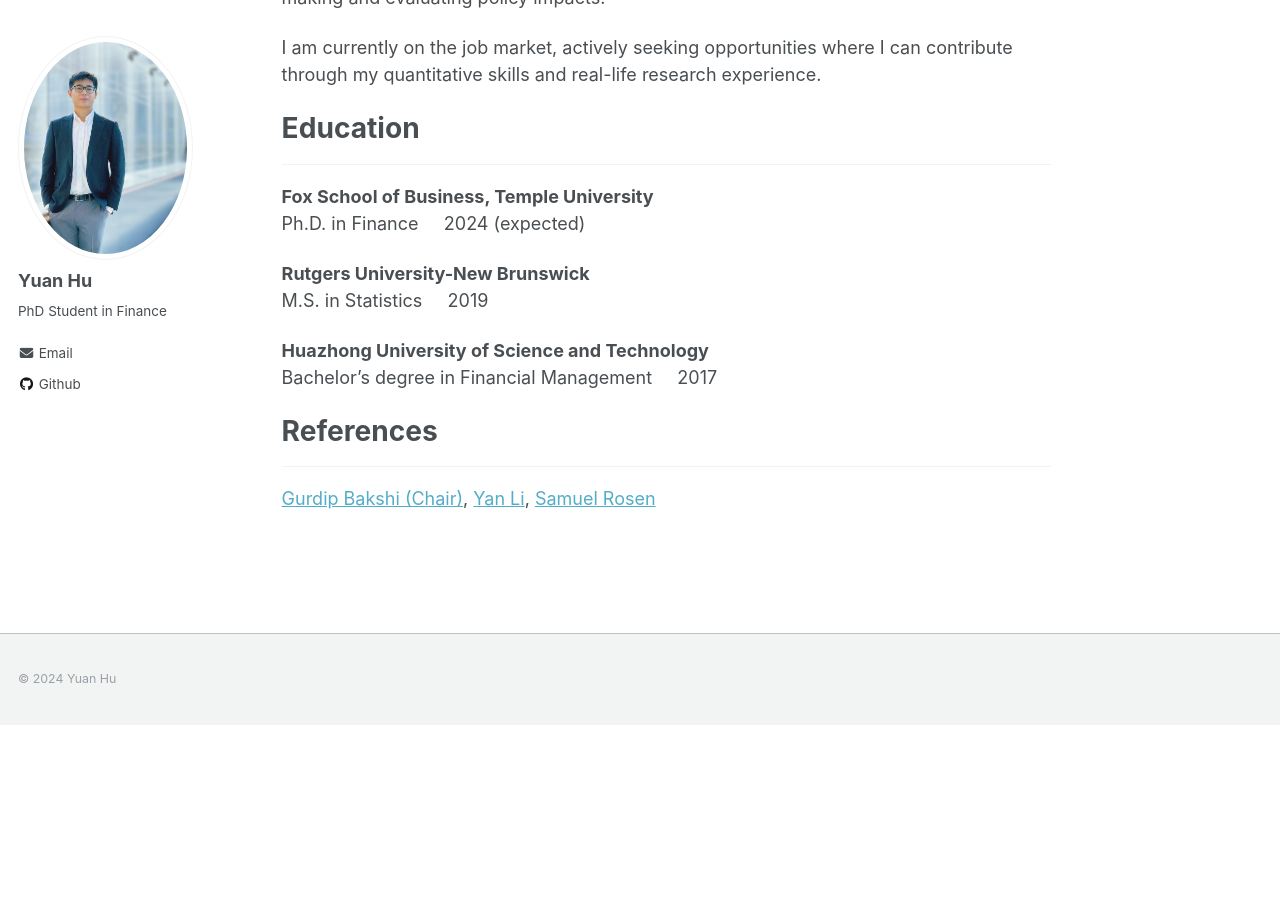
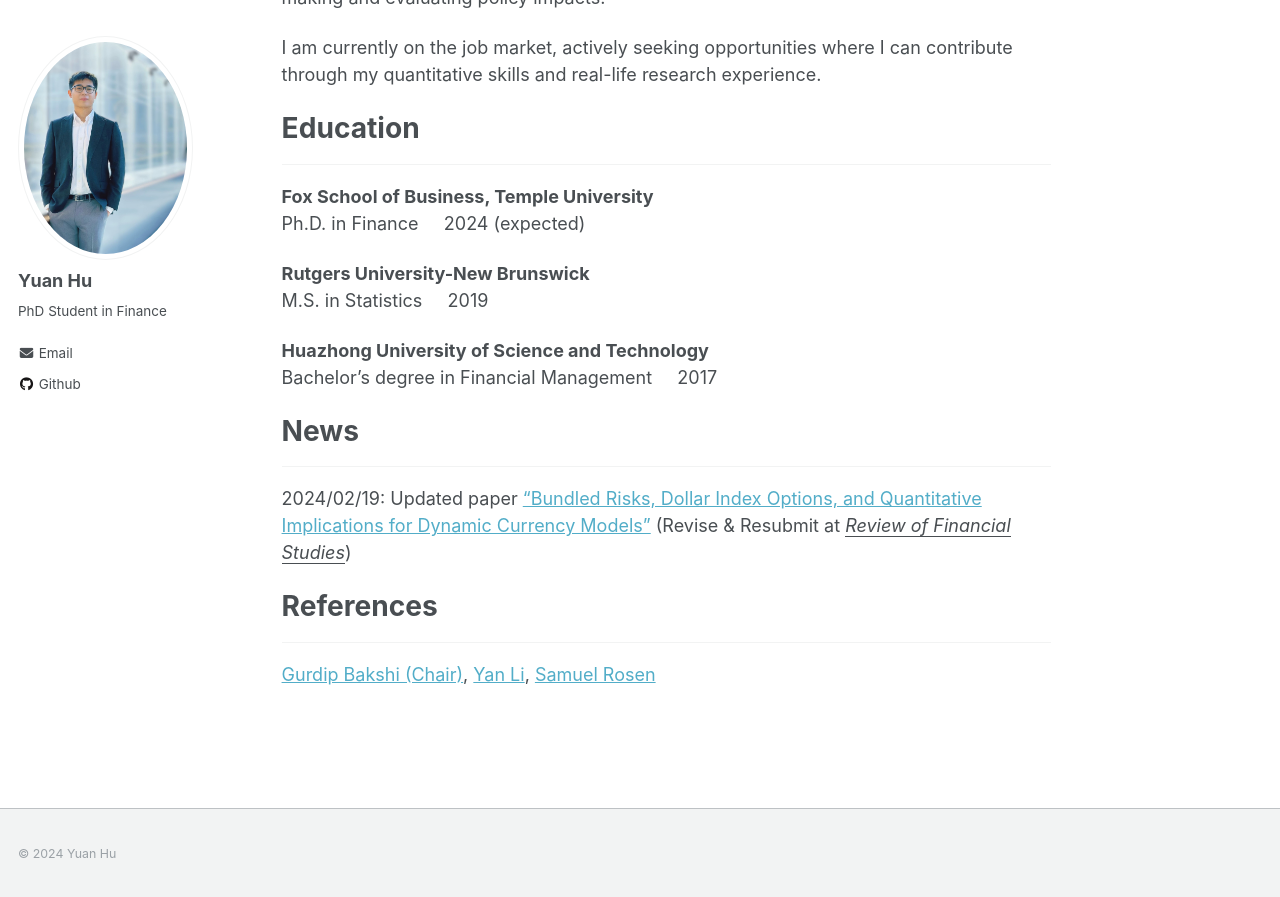
Before and after one commit to AragakiEn/aragakien.github.io, a Jekyll site: the page built from _pages/bio.md, in a window 1280 px wide and 900 px high, scrolled down 547 px. Shown: the top 897 px of the window. Built offline with Jekyll 4.4.1, drawn with Linux system fonts in a browser that asks for light colours; before the commit the page ends 1272 px from its top, so only the background shows below that.

Commit message:
add news

```diff
--- a/_pages/bio.md
+++ b/_pages/bio.md
@@ -45,6 +45,14 @@ M.S. in Statistics   &nbsp;&nbsp;&nbsp; 2019
 **Huazhong University of Science and Technology**
 Bachelor's degree in Financial Management  &nbsp;&nbsp;&nbsp; 2017
 
+News
+=========
+---
+2024/02/19: Updated paper ["Bundled Risks, Dollar Index Options, and Quantitative Implications for Dynamic Currency Models"](/research/) (Revise & Resubmit at *<u>Review of Financial Studies</u>*)
+
+
+
+
 
 References
 =========
```
Also changed, not shown: _research/research.md (+1 -1 lines), 1 other file.
